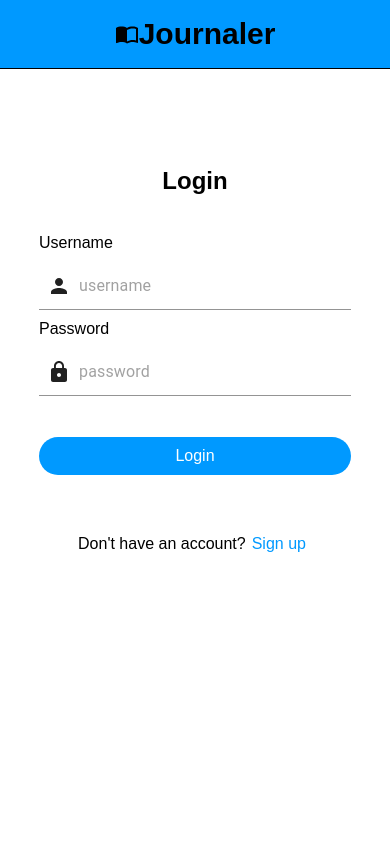
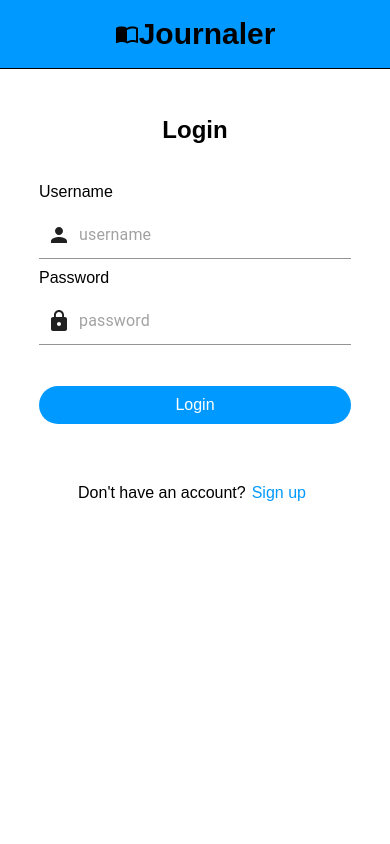
Before and after one commit to DomCampese/Journaler, a React (Create React App) app: page /login in a window 390 px wide. Shown: the top 844 px of the page. Built offline with nearby package versions, Linux system fonts and the light colour scheme.

Commit message:
More mobile style

```diff
--- a/src/styles/App.css
+++ b/src/styles/App.css
@@ -486,6 +486,10 @@
     position: relative;
   }
 
+  .content-wrapper {
+    margin-top: 2vh;
+  }
+
   .login-form-wrapper {
     box-shadow: none;
   }
@@ -499,6 +503,6 @@
 
   .login-signup-wrapper {
     align-items: baseline;
-    height: 100vh;
+    height: auto;
   }
 }
```
